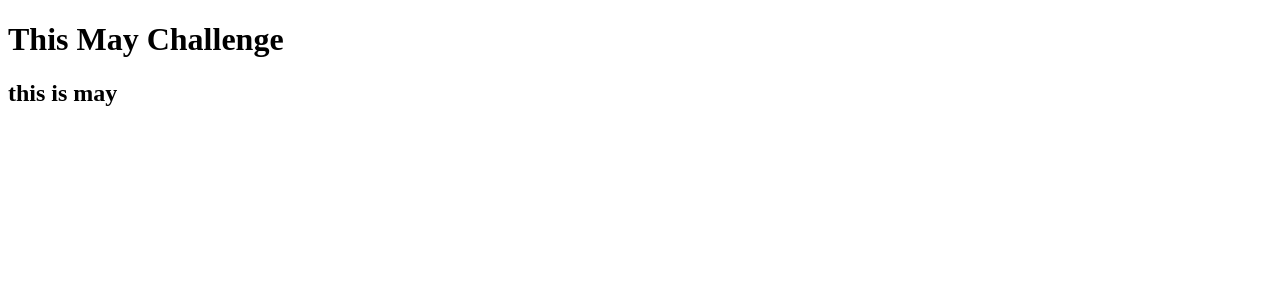
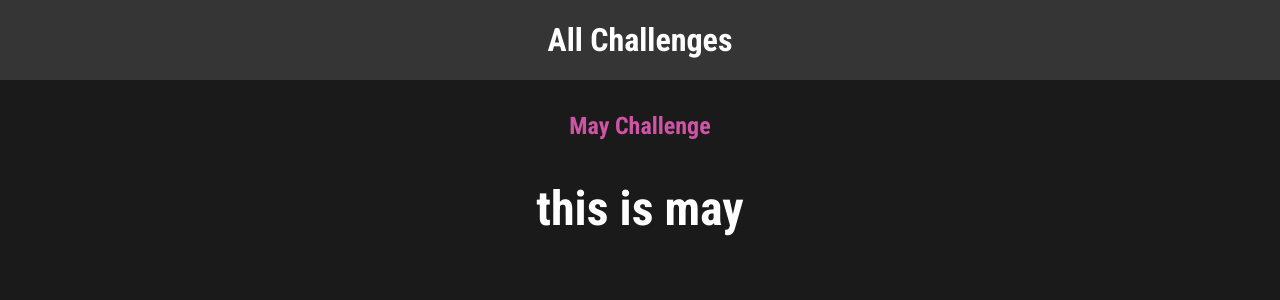
Before and after one commit to nebuen/monthly_challenges, a Django app: page /challenges/may in a window 1280 px wide. Shown: the top 300 px of the page. Run offline with Django 4.2, Linux system fonts and the light colour scheme.

Commit message:
finished dummy django practice

```diff
--- /dev/null
+++ b/challenges/static/challenges/includes/challenge.css
@@ -0,0 +1,22 @@
+h1,
+h2{
+    text-align: center;
+    color: white;
+}
+
+
+h1{
+    font-size: 1.5rem;
+    margin: 2rem 0 1rem 0;
+    color: #cf54a6;
+}
+
+h2{
+    font-size: 3rem;
+    font-weight: bold;
+}
+
+p{
+    text-align: center;
+    color: white;
+}
--- /dev/null
+++ b/challenges/static/challenges/includes/header.css
@@ -0,0 +1,26 @@
+header{
+    width: 100%;
+    height: 5rem;
+    background-color: #353535;
+}
+
+header nav{
+    width: 100%;
+    height: 100%;
+    display: flex;
+    justify-content: center;
+    align-items: center;
+}
+
+header nav a{
+    color: white;
+    font-size: 2rem;
+    font-weight: bold;
+    text-decoration: none;
+}
+
+header nav a:hover,
+header nav a:active {
+    color: #e82eaa;
+
+}
--- a/challenges/templates/challenges/challenge.html
+++ b/challenges/templates/challenges/challenge.html
@@ -1,18 +1,22 @@
-<!DOCTYPE html>
-<html lang="en">
-<head>
-    <meta charset="UTF-8">
-    <meta http-equiv="X-UA-Compatible" content="IE=edge">
-    <meta name="viewport" content="width=device-width, initial-scale=1.0">
-    <title>{{ month }} Challenge</title>
-</head>
-<body>
-    <h1>This {{ month|title }} Challenge</h1>
-    {% if text is not None %}
-        <h2>{{ text }}</h2>
-    {% else %}
-        <p>There is no challenge for this month yet!</p>
-    {% endif %}
+{% extends 'base.html' %}
+{% load static %}
 
-</body>
-</html>
+{% block css_files %}
+    <link rel="stylesheet" href="{% static "challenges/includes/challenge.css" %}">
+    <link rel="stylesheet" href="{% static "challenges/includes/header.css" %}">
+{% endblock css_files %}
+
+    {% block page_title %}
+        {{ month|title }} Challenge
+    {% endblock  %}
+
+    {% block content %}
+        {% include "challenges/includes/header.html" %}
+
+        <h1>{{ month|title }} Challenge</h1>
+        {% if text is not None %}
+            <h2>{{ text }}</h2>
+        {% else %}
+            <p>There is no challenge for this month yet!</p>
+        {% endif %}
+    {% endblock  %}
--- /dev/null
+++ b/challenges/templates/challenges/includes/header.html
@@ -0,0 +1,5 @@
+<header>
+    <nav>
+        <a href="{% url 'index' %}">All Challenges</a>
+    </nav>
+</header>
--- a/challenges/urls.py
+++ b/challenges/urls.py
@@ -2,7 +2,7 @@ from django.urls import path
 from . import views
 
 urlpatterns = [
-    path("", views.index),
+    path("", views.index, name="index"),
     path("<int:month>", views.monthly_challenge_number),
     path("<str:month>", views.monthly_challenge, name="month_challenge")
 ]
--- a/challenges/views.py
+++ b/challenges/views.py
@@ -43,4 +43,5 @@ def monthly_challenge(request, month):
         # response_data = render_to_string("challenges/challenge.html")
         # return HttpResponse(response_data)
     except:
-        return HttpResponseNotFound("<h1>This is not supported!!!</h1>")
+        response_data = render_to_string('404.html')
+        return HttpResponseNotFound(response_data)
--- a/monthly_challenges/settings.py
+++ b/monthly_challenges/settings.py
@@ -57,6 +57,7 @@ TEMPLATES = [
         'BACKEND': 'django.template.backends.django.DjangoTemplates',
         'DIRS': [
             # BASE_DIR / "challenges" / "templates"
+            BASE_DIR / "templates"
         ],
         'APP_DIRS': True,
         'OPTIONS': {
@@ -120,6 +121,10 @@ USE_TZ = True
 
 STATIC_URL = 'static/'
 
+STATICFILES_DIRS = [
+    BASE_DIR / "static"
+]
+
 # Default primary key field type
 # https://docs.djangoproject.com/en/4.1/ref/settings/#default-auto-field
 
--- /dev/null
+++ b/static/styles.css
@@ -0,0 +1,12 @@
+@import url('https://fonts.googleapis.com/css2?family=Roboto+Condensed:wght@700&display=swap');
+
+
+
+
+html {
+    font-family: 'Roboto Condensed', sans-serif;
+}
+body{
+    margin: 0;
+    background-color: #1a1a1a;
+}
--- /dev/null
+++ b/templates/base.html
@@ -0,0 +1,19 @@
+{% load static %}
+
+<!DOCTYPE html>
+<html lang="en">
+<head>
+    <meta charset="UTF-8">
+    <meta http-equiv="X-UA-Compatible" content="IE=edge">
+    <meta name="viewport" content="width=device-width, initial-scale=1.0">
+    <title>{% block page_title %}My Challenges{% endblock  %}</title>
+    <link rel="stylesheet" href="{% static 'styles.css' %}">
+    {% block css_files %}
+
+    {% endblock css_files %}
+</head>
+<body>
+    {% block content  %}
+    {% endblock  %}
+</body>
+</html>
```
Also changed, not shown: challenges/static/challenges/challenges.css (added, +38 -0 lines), challenges/templates/challenges/index.html (+21 -16 lines), templates/404.html (added, +10 -0 lines).
